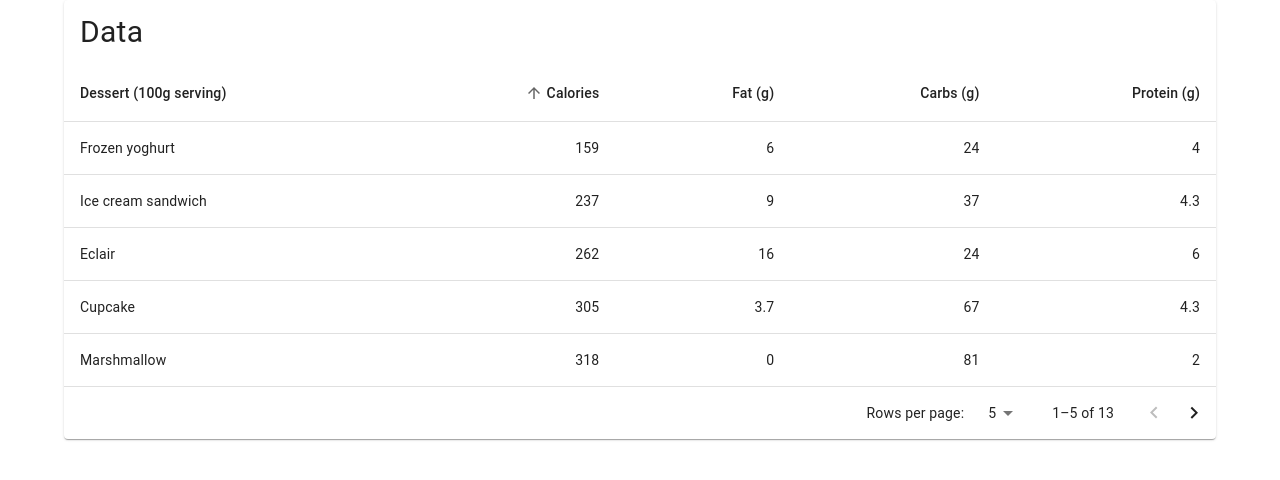
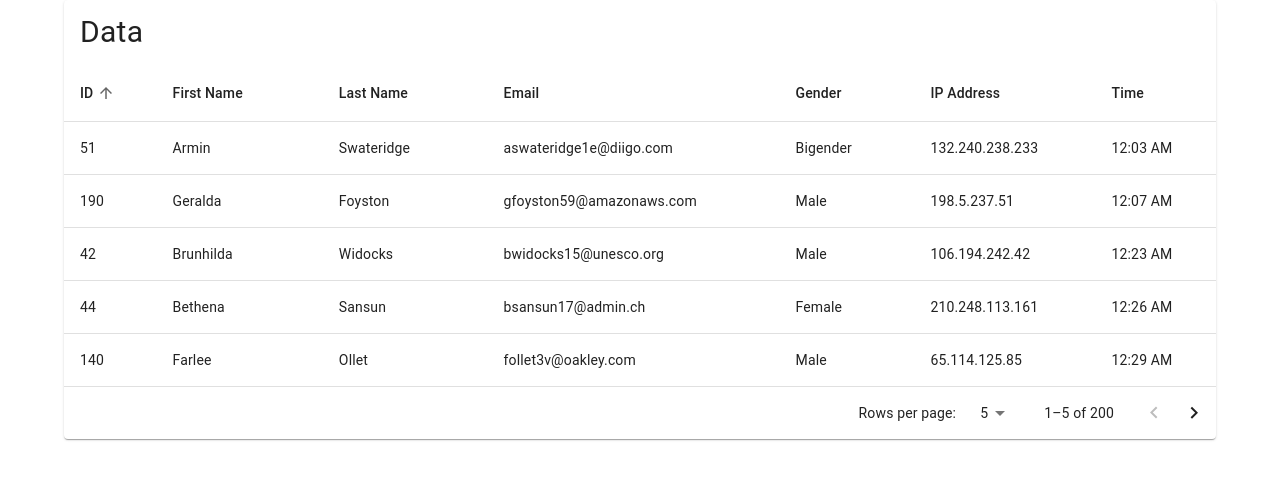
Before and after one commit to i-am-dev-Siddhesh/react-test-project, a React (Create React App) app: page / in a window 1280 px wide. Shown: the top 480 px of the page. Built offline with nearby package versions, Linux system fonts and the light colour scheme.

Commit message:
feat: only time column make sorted

```diff
--- a/package.json
+++ b/package.json
@@ -16,7 +16,6 @@
     "@types/react": "^18.0.21",
     "@types/react-dom": "^18.0.6",
     "axios": "^1.1.0",
-    "dayjs": "^1.11.5",
     "react": "^18.2.0",
     "react-dom": "^18.2.0",
     "react-redux": "^8.0.4",
--- a/src/components/CustomTable/CustomTableHead.tsx
+++ b/src/components/CustomTable/CustomTableHead.tsx
@@ -1,3 +1,4 @@
+import { IData } from "@/src/types";
 import Box from "@mui/material/Box";
 import TableCell from "@mui/material/TableCell";
 import TableHead from "@mui/material/TableHead";
@@ -6,20 +7,12 @@ import TableSortLabel from "@mui/material/TableSortLabel";
 import { visuallyHidden } from "@mui/utils";
 import * as React from "react";
 
-interface Data {
-  calories: number;
-  carbs: number;
-  fat: number;
-  name: string;
-  protein: number;
-}
-
 type Order = "asc" | "desc";
 
 interface ICustomTableHeadProps {
   onRequestSort: (
     event: React.MouseEvent<unknown>,
-    property: keyof Data
+    property: keyof IData
   ) => void;
   order: Order;
   orderBy: string;
@@ -30,7 +23,7 @@ interface ICustomTableHeadProps {
 const CustomTableHead = (props: ICustomTableHeadProps) => {
   const { order, orderBy, onRequestSort, headCells } = props;
   const createSortHandler =
-    (property: keyof Data) => (event: React.MouseEvent<unknown>) => {
+    (property: keyof IData) => (event: React.MouseEvent<unknown>) => {
       onRequestSort(event, property);
     };
 
@@ -47,6 +40,7 @@ const CustomTableHead = (props: ICustomTableHeadProps) => {
               <TableSortLabel
                 active={orderBy === headCell.id}
                 direction={orderBy === headCell.id ? order : "asc"}
+                disabled={headCell.id === "time" ? false : true}
                 onClick={createSortHandler(headCell.id)}
               >
                 {headCell.label}
--- a/src/components/CustomTable/index.tsx
+++ b/src/components/CustomTable/index.tsx
@@ -9,137 +9,92 @@ import TableRow from "@mui/material/TableRow";
 import * as React from "react";
 import CustomToolBar from "./CustomToolBar";
 import CustomTableHead from "./CustomTableHead";
+import { IData } from "../../types/index";
+import { dateSorter } from "../../utils/helper";
 
-interface Data {
-  calories: number;
-  carbs: number;
-  fat: number;
-  name: string;
-  protein: number;
-}
+import Data from "../../data/MOCK_DATA.json";
 
-function createData(
-  name: string,
-  calories: number,
-  fat: number,
-  carbs: number,
-  protein: number
-): Data {
-  return {
-    name,
-    calories,
-    fat,
-    carbs,
-    protein,
-  };
-}
-
-const rows = [
-  createData("Cupcake", 305, 3.7, 67, 4.3),
-  createData("Donut", 452, 25.0, 51, 4.9),
-  createData("Eclair", 262, 16.0, 24, 6.0),
-  createData("Frozen yoghurt", 159, 6.0, 24, 4.0),
-  createData("Gingerbread", 356, 16.0, 49, 3.9),
-  createData("Honeycomb", 408, 3.2, 87, 6.5),
-  createData("Ice cream sandwich", 237, 9.0, 37, 4.3),
-  createData("Jelly Bean", 375, 0.0, 94, 0.0),
-  createData("KitKat", 518, 26.0, 65, 7.0),
-  createData("Lollipop", 392, 0.2, 98, 0.0),
-  createData("Marshmallow", 318, 0, 81, 2.0),
-  createData("Nougat", 360, 19.0, 9, 37.0),
-  createData("Oreo", 437, 18.0, 63, 4.0),
+const rows: IData[] = Data || [
+  {
+    id: 1,
+    first_name: "Kliment",
+    last_name: "Aloshikin",
+    email: "kaloshikin0@hugedomains.com",
+    gender: "Female",
+    ip_address: "92.65.28.152",
+    time: "3:18 AM",
+  },
+  {
+    id: 2,
+    first_name: "Raina",
+    last_name: "Norcop",
+    email: "rnorcop1@drupal.org",
+    gender: "Male",
+    ip_address: "80.51.137.40",
+    time: "1:41 PM",
+  },
+  {
+    id: 3,
+    first_name: "Joela",
+    last_name: "Fields",
+    email: "jfields2@1und1.de",
+    gender: "Male",
+    ip_address: "204.192.105.191",
+    time: "3:19 PM",
+  },
 ];
-
-function descendingComparator<T>(a: T, b: T, orderBy: keyof T) {
-  if (b[orderBy] < a[orderBy]) {
-    return -1;
-  }
-  if (b[orderBy] > a[orderBy]) {
-    return 1;
-  }
-  return 0;
-}
 
 type Order = "asc" | "desc";
 
-function getComparator<Key extends keyof any>(
-  order: Order,
-  orderBy: Key
-): (
-  a: { [key in Key]: number | string },
-  b: { [key in Key]: number | string }
-) => number {
-  return order === "desc"
-    ? (a, b) => descendingComparator(a, b, orderBy)
-    : (a, b) => -descendingComparator(a, b, orderBy);
-}
-
-function stableSort<T>(
-  array: readonly T[],
-  comparator: (a: T, b: T) => number
-) {
-  const stabilizedThis = array.map((el, index) => [el, index] as [T, number]);
-  stabilizedThis.sort((a, b) => {
-    const order = comparator(a[0], b[0]);
-    if (order !== 0) {
-      return order;
-    }
-    return a[1] - b[1];
-  });
-  return stabilizedThis.map((el) => el[0]);
-}
-
 interface HeadCell {
-  disablePadding: boolean;
-  id: keyof Data;
+  id: string;
   label: string;
-  numeric: boolean;
 }
 
 const headCells: readonly HeadCell[] = [
   {
-    id: "name",
-    numeric: false,
-    disablePadding: true,
-    label: "Dessert (100g serving)",
+    id: "id",
+    label: "ID",
   },
   {
-    id: "calories",
-    numeric: true,
-    disablePadding: false,
-    label: "Calories",
+    id: "first_name",
+    label: "First Name",
   },
   {
-    id: "fat",
-    numeric: true,
-    disablePadding: false,
-    label: "Fat (g)",
+    id: "last_name",
+    label: "Last Name",
   },
   {
-    id: "carbs",
-    numeric: true,
-    disablePadding: false,
-    label: "Carbs (g)",
+    id: "email",
+    label: "Email",
+  },
+
+  {
+    id: "gender",
+    label: "Gender",
   },
   {
-    id: "protein",
-    numeric: true,
-    disablePadding: false,
-    label: "Protein (g)",
+    id: "ip_address",
+    label: "IP Address",
+  },
+  {
+    id: "time",
+    label: "Time",
   },
 ];
 
 export const CustomTable = () => {
   const [order, setOrder] = React.useState<Order>("asc");
-  const [orderBy, setOrderBy] = React.useState<keyof Data>("calories");
+  const [orderBy, setOrderBy] = React.useState<keyof IData>("id");
   const [page, setPage] = React.useState(0);
   const [rowsPerPage, setRowsPerPage] = React.useState(5);
 
   const handleRequestSort = (
     event: React.MouseEvent<unknown>,
-    property: keyof Data
+    property: keyof IData
   ) => {
     const isAsc = orderBy === property && order === "asc";
+
     setOrder(isAsc ? "desc" : "asc");
     setOrderBy(property);
   };
@@ -162,7 +117,6 @@ export const CustomTable = () => {
   return (
     <Box sx={{ width: "100%" }}>
       <Paper sx={{ width: "100%", mb: 2 }}>
-
         <CustomToolBar />
 
         <TableContainer>
@@ -174,24 +128,28 @@ export const CustomTable = () => {
               rowCount={rows.length}
               headCells={headCells}
             />
+
             <TableBody>
-              {stableSort(rows, getComparator(order, orderBy))
+              {dateSorter(rows, order)
                 .slice(page * rowsPerPage, page * rowsPerPage + rowsPerPage)
                 .map((row, index) => {
-                  const labelId = `enhanced-table-checkbox-${index}`;
+                  const labelId = `custom-table-${index}`;
 
                   return (
-                    <TableRow hover tabIndex={-1} key={row.name}>
-                      <TableCell component="th" id={labelId} scope="row">
-                        {row.name}
+                    <TableRow hover tabIndex={-1} key={row.id}>
+                      <TableCell id={labelId} scope="row">
+                        {row.id}
                       </TableCell>
-                      <TableCell align="right">{row.calories}</TableCell>
-                      <TableCell align="right">{row.fat}</TableCell>
-                      <TableCell align="right">{row.carbs}</TableCell>
-                      <TableCell align="right">{row.protein}</TableCell>
+                      <TableCell scope="row">{row.first_name}</TableCell>
+                      <TableCell scope="row">{row.last_name}</TableCell>
+                      <TableCell scope="row">{row.email}</TableCell>
+                      <TableCell scope="row">{row.gender}</TableCell>
+                      <TableCell scope="row">{row.ip_address}</TableCell>
+                      <TableCell scope="row">{row.time}</TableCell>
                     </TableRow>
                   );
                 })}
+
               {emptyRows > 0 && (
                 <TableRow
                   style={{
--- a/src/types/index.ts
+++ b/src/types/index.ts
@@ -1,9 +1,9 @@
 export interface IData {
-  id: string;
+  id: string | number;
   first_name: string;
   last_name: string;
   email: string;
-  gender: "Female" | "Male" | "Non-binary";
+  gender: string;
   ip_address: string;
   time: string;
 }
--- a/src/utils/helper.ts
+++ b/src/utils/helper.ts
@@ -1,6 +1,4 @@
-import dayjs from "dayjs";
-import utc from "dayjs/plugin/utc";
-dayjs.extend(utc);
+import { IData } from "../types";
 
 export const errorFormatter = (error: any) => {
   const message =
@@ -12,7 +10,21 @@ export const errorFormatter = (error: any) => {
   return message;
 };
 
+export const convertTime12to24 = (time12h: string) => {
+  let [hours, minutes, modifier]: any = time12h.split(/\W+/);
 
-export function getDateWithFormat(date: Date) {
-  return dayjs.utc(date).format("MMM DD, YYYY");
-}
+  if (hours === "12") hours = "00";
+  if (modifier === "PM") hours = parseInt(hours, 10) + 12;
+
+  return [hours, minutes];
+};
+
+export const dateSorter = (array: IData[], order: "asc" | "desc") => {
+  const result = array.sort((a, b) => {
+    const [h1, m1]: any = convertTime12to24(a.time);
+    const [h2, m2]: any = convertTime12to24(b.time);
+
+    return order === "desc" ? h2 - h1 || m2 - m1 : h1 - h2 || m1 - m2;
+  });
+  return result;
+};
```
Also changed, not shown: 1 other file (tests, documents, lock files or other folders).
